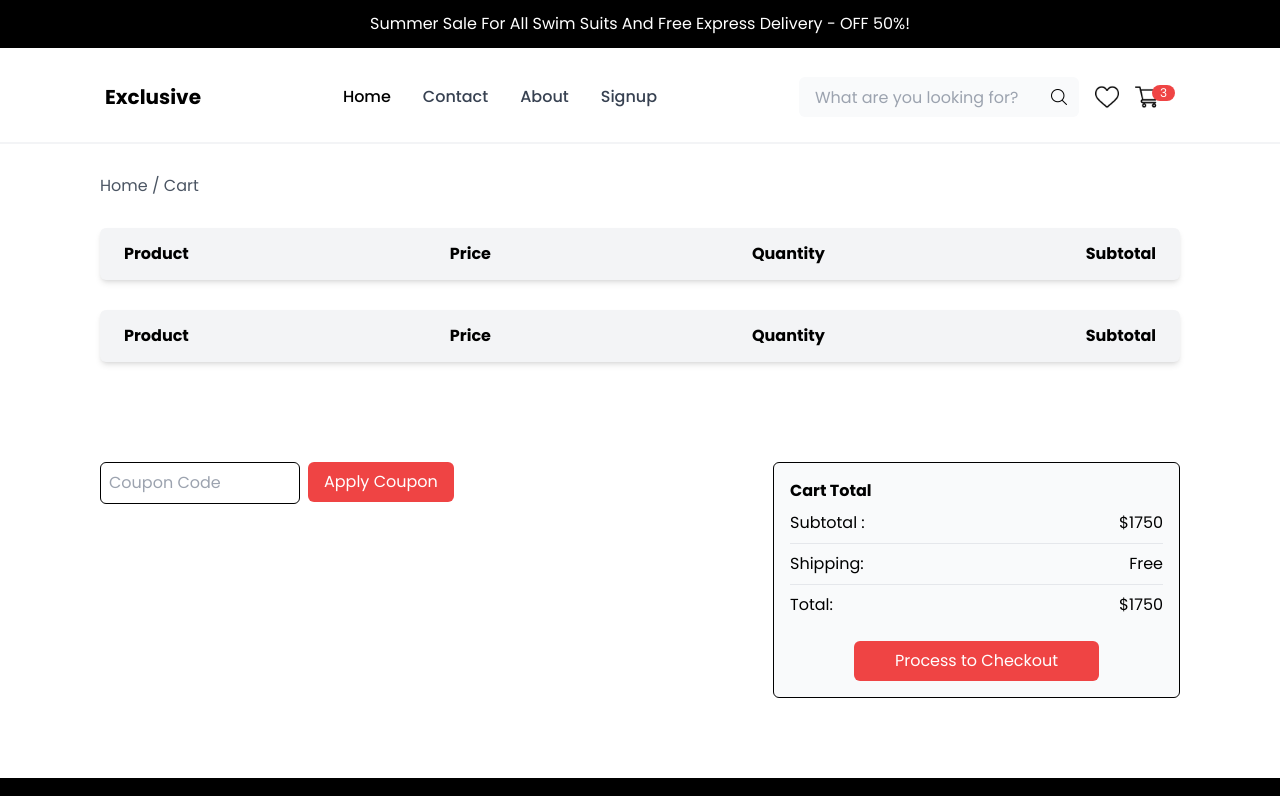
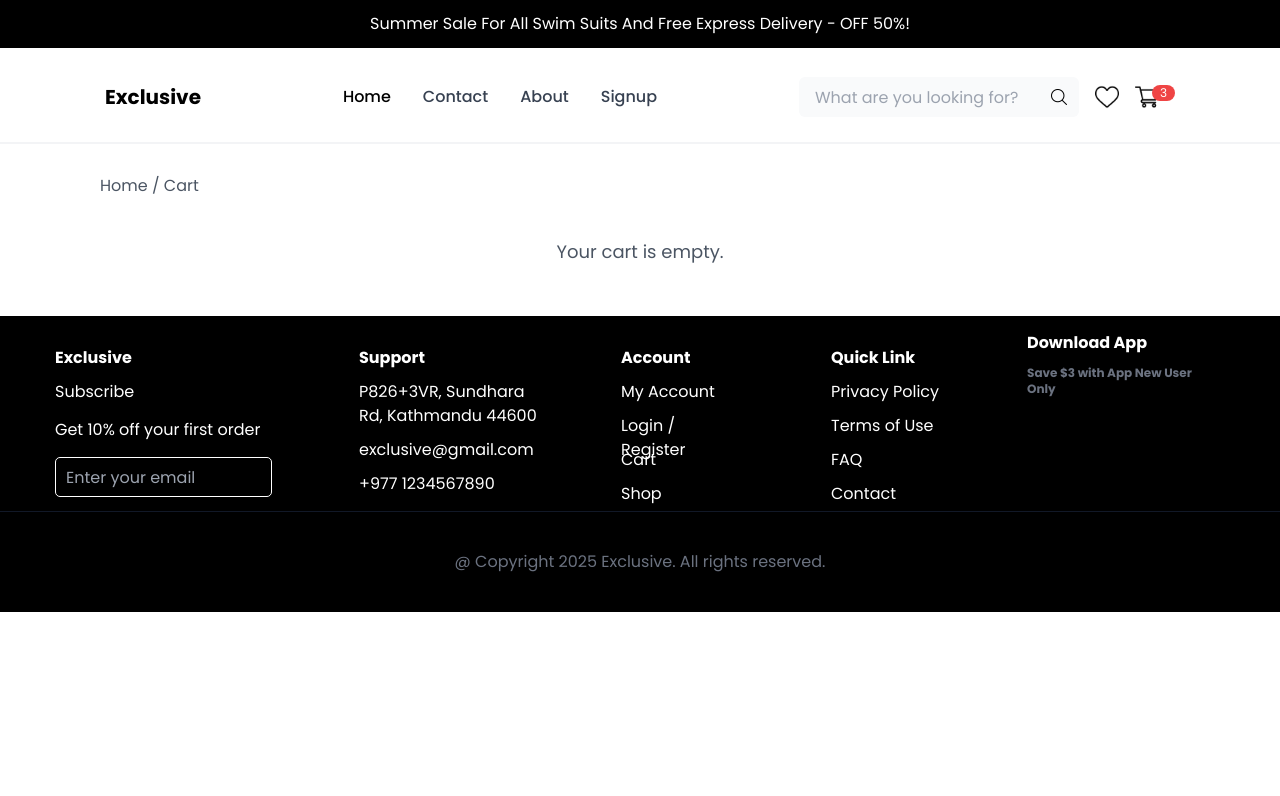
Before and after one commit to krituhero/ecommerce-with-react, a React (Vite) app: page /cart in a window 1280 px wide. Shown: the top 796 px of the page. Built offline with nearby package versions, Linux system fonts and the light colour scheme.

Commit message:
more changes

```diff
--- a/src/components/Cart.jsx
+++ b/src/components/Cart.jsx
@@ -1,87 +1,138 @@
-import React from 'react'
-import Header from './Header'
-import Footer from './Footer'
+import React, { useEffect, useState } from 'react';
+import Header from './Header';
+import Footer from './Footer';
 
 const Cart = () => {
+  const [cartItems, setCartItems] = useState([]);
+
+  useEffect(() => {
+    const storedCart = localStorage.getItem('cart');
+    setCartItems(storedCart ? JSON.parse(storedCart) : []);
+  }, []);
+
+  useEffect(() => {
+    localStorage.setItem('cart', JSON.stringify(cartItems));
+  }, [cartItems]);
+
+  const updateQuantity = (id, delta) => {
+    setCartItems((prevItems) =>
+      prevItems
+        .map((item) =>
+          item.id === id ? { ...item, quantity: Math.max(1, item.quantity + delta) } : item
+        )
+    );
+  };
+
+  const removeItem = (id) => {
+    setCartItems((prevItems) => prevItems.filter((item) => item.id !== id));
+  };
+
+  const subtotal = cartItems.reduce(
+    (acc, item) => acc + item['discount-price'] * item.quantity,
+    0
+  );
+
   return (
     <>
       <Header />
-
-      {/* Cart Container */}
       <div className="cart_container flex flex-col mb-[50px] max-w-full h-auto lg:mx-[100px] md:mx-[30px] sm:mx-[5px]">
-
-
         <div className="cart_items mt-[30px]">
           <span className="text-gray-600">Home / Cart</span>
+
+          {cartItems.length === 0 ? (
+            <div className="text-center mt-10 text-gray-600 text-lg">
+              Your cart is empty.
+            </div>
+          ) : (
+            <>
               <div className="flex w-full h-[52px] items-center justify-between px-6 mt-[30px] shadow-md rounded-md bg-gray-100 font-semibold">
-            <span>Product</span>
-            <span>Price</span>
-            <span>Quantity</span>
-            <span>Subtotal</span>
-          </div>
+                <span className="w-1/3">Product</span>
+                <span className="w-1/6 text-center">Price</span>
+                <span className="w-1/6 text-center">Quantity</span>
+                <span className="w-1/6 text-center">Subtotal</span>
+                <span className="w-1/6 text-center">Action</span>
               </div>
 
-        {/* Cart items goes here */}
-        <div className="flex w-full h-[52px] items-center justify-between px-6 mt-[30px] shadow-md rounded-md bg-gray-100 font-semibold">
-            <span>Product</span>
-              <span>Price</span>
-              <span>Quantity</span>
-              <span>Subtotal</span>
+              {cartItems.map((item) => (
+                <div
+                  key={item.id}
+                  className="flex w-full items-center justify-between px-6 py-4 border-b"
+                >
+                  <div className="w-1/3 flex items-center gap-4">
+                    <img src={item.img} alt={item.name} className="w-16 h-16 object-contain" />
+                    <span>{item.name}</span>
+                  </div>
+                  <span className="w-1/6 text-center">${item['discount-price']}</span>
+                  <div className="w-1/6 text-center flex justify-center items-center gap-2">
+                    <button
+                      onClick={() => updateQuantity(item.id, -1)}
+                      className="px-2 bg-gray-200 rounded"
+                    >
+                      -
+                    </button>
+                    <span>{item.quantity}</span>
+                    <button
+                      onClick={() => updateQuantity(item.id, 1)}
+                      className="px-2 bg-gray-200 rounded"
+                    >
+                      +
+                    </button>
+                  </div>
+                  <span className="w-1/6 text-center">
+                    ${(item['discount-price'] * item.quantity).toFixed(2)}
+                  </span>
+                  <button
+                    onClick={() => removeItem(item.id)}
+                    className="w-1/6 text-center text-red-500 hover:underline"
+                  >
+                    Remove
+                  </button>
+                </div>
+              ))}
+            </>
+          )}
         </div>
 
-
-          </div>
-
-
-
-
         {/* Checkout Section */}
+        {cartItems.length > 0 && (
           <div className="checkout flex flex-wrap justify-between h-auto max-w-full mx-[100px] gap-[300px] mt-[100px] mb-[80px]">
-
-
-          <div className=" coupon flex items-start flex-1">
+            <div className="coupon flex items-start flex-1">
               <input
                 type="text"
                 className="border border-black p-2 focus:border-blue-500 rounded-md w-[200px]"
                 placeholder="Coupon Code"
               />
-            <button className="text-white bg-red-500 py-2 px-4 ml-2 text-md rounded-md">Apply Coupon</button>
+              <button className="text-white bg-red-500 py-2 px-4 ml-2 text-md rounded-md">
+                Apply Coupon
+              </button>
             </div>
-
 
             <div className="flex flex-col border border-black p-4 rounded-md flex-1 max-w-full w-full bg-gray-50 px-4">
               <span className="font-semibold">Cart Total</span>
-
-            <div className='flex justify-between my-2'>
+              <div className="flex justify-between my-2">
                 <span>Subtotal :</span>
-              <span>$1750</span>
-
-
+                <span>${subtotal.toFixed(2)}</span>
               </div>
               <hr />
-
-            <div className='flex justify-between my-2'>
+              <div className="flex justify-between my-2">
                 <span>Shipping:</span>
                 <span>Free</span>
               </div>
-
               <hr />
-
-            <div className='flex justify-between my-2'>
+              <div className="flex justify-between my-2">
                 <span>Total:</span>
-              <span>$1750</span>
+                <span>${subtotal.toFixed(2)}</span>
               </div>
-
-            <button className="text-white bg-red-500 mt-4 mx-auto md:mx-8 lg:mx-16 py-2 px-4 ml-2 text-md rounded-md">Process to Checkout</button>
+              <button className="text-white bg-red-500 mt-4 mx-auto md:mx-8 lg:mx-16 py-2 px-4 ml-2 text-md rounded-md">
+                Proceed to Checkout
+              </button>
             </div>
-
           </div>
-
-
-
+        )}
+      </div>
       <Footer />
     </>
-  )
-}
+  );
+};
 
-export default Cart
+export default Cart;
--- a/src/components/Flashsales.jsx
+++ b/src/components/Flashsales.jsx
@@ -126,6 +126,16 @@ const Flashsales = () => {
           </div>
         ))}
       </div>
+
+      {/* Button to Redirect to All Products */}
+      <div className="flex justify-center mt-6">
+        <Link
+          to="/allproducts"
+          className="text-white bg-red-500 py-2 px-4 rounded-md hover:bg-black transition-all"
+        >
+          View All Products
+        </Link>
+      </div>
     </section>
   );
 };
--- a/src/components/Product.jsx
+++ b/src/components/Product.jsx
@@ -7,6 +7,10 @@ import { FaStar, FaRegStar, FaStarHalfAlt } from 'react-icons/fa';
 const Product = () => {
   const [products, setProducts] = useState([]);
   const [loading, setLoading] = useState(true);
+  const [cart, setCart] = useState(() => {
+    const stored = localStorage.getItem('cart');
+    return stored ? JSON.parse(stored) : [];
+  });
 
   useEffect(() => {
     async function fetchData() {
@@ -23,6 +27,27 @@ const Product = () => {
     fetchData();
   }, []);
 
+  useEffect(() => {
+    localStorage.setItem('cart', JSON.stringify(cart)); // Sync cart with localStorage
+  }, [cart]);
+
+  const addToCart = (product) => {
+    setCart((prevCart) => {
+      const existing = prevCart.find((item) => item.id === product.id);
+      if (existing) {
+        const updatedCart = prevCart.map((item) =>
+          item.id === product.id ? { ...item, quantity: item.quantity + 1 } : item
+        );
+        localStorage.setItem('cart', JSON.stringify(updatedCart)); // Update localStorage when cart changes
+        return updatedCart;
+      } else {
+        const newCart = [...prevCart, { ...product, quantity: 1 }];
+        localStorage.setItem('cart', JSON.stringify(newCart)); // Update localStorage when cart changes
+        return newCart;
+      }
+    });
+  };
+
   if (loading) {
     return <div className="text-center py-20">Loading...</div>;
   }
@@ -34,11 +59,11 @@ const Product = () => {
         <h2 className="text-3xl font-bold mb-6 text-red-600">All Flash Sale Products</h2>
         <div className="grid grid-cols-3 gap-10 max-lg:grid-cols-2 max-sm:grid-cols-1">
           {products.map((product) => (
-            <Link
-              to={`/product/${product.id}`}
+            <div
               key={product.id}
               className="relative border rounded-lg p-4 hover:shadow-lg transition-all bg-white"
             >
+              <Link to={`/product/${product.id}`}>
                 <div className="relative mb-3">
                   <img
                     src={product.img}
@@ -71,6 +96,19 @@ const Product = () => {
                   <span>({product['times rated']})</span>
                 </div>
               </Link>
+              <button
+                onClick={() => addToCart(product)}
+                className="mt-4 w-full bg-black text-white py-2 rounded-md hover:bg-red-600 transition-all"
+              >
+                Add to Cart
+              </button>
+              <Link
+                to="/cart"
+                className="mt-2 block text-center w-full bg-red-500 text-white py-2 rounded-md hover:bg-black transition-all"
+              >
+                Go to Cart
+              </Link>
+            </div>
           ))}
         </div>
       </div>
--- a/src/components/ProductDetails.jsx
+++ b/src/components/ProductDetails.jsx
@@ -1,5 +1,5 @@
 import React, { useEffect, useState } from 'react';
-import { useParams } from 'react-router-dom';
+import { useParams, Link } from 'react-router-dom';
 import Header from './Header';
 import Footer from './Footer';
 
@@ -53,6 +53,17 @@ const ProductDetails = () => {
           </div>
         </div>
       </div>
+
+      {/* Button to Redirect to All Products Page */}
+      <div className="flex justify-center mt-6">
+        <Link
+          to="/allproducts"
+          className="text-white bg-red-500 py-2 px-4 rounded-md hover:bg-black transition-all mb-12"
+        >
+          View All Products
+        </Link>
+      </div>
+
       <Footer />
     </>
   );
```
Lines whose indentation alone changed are shown as unchanged.
